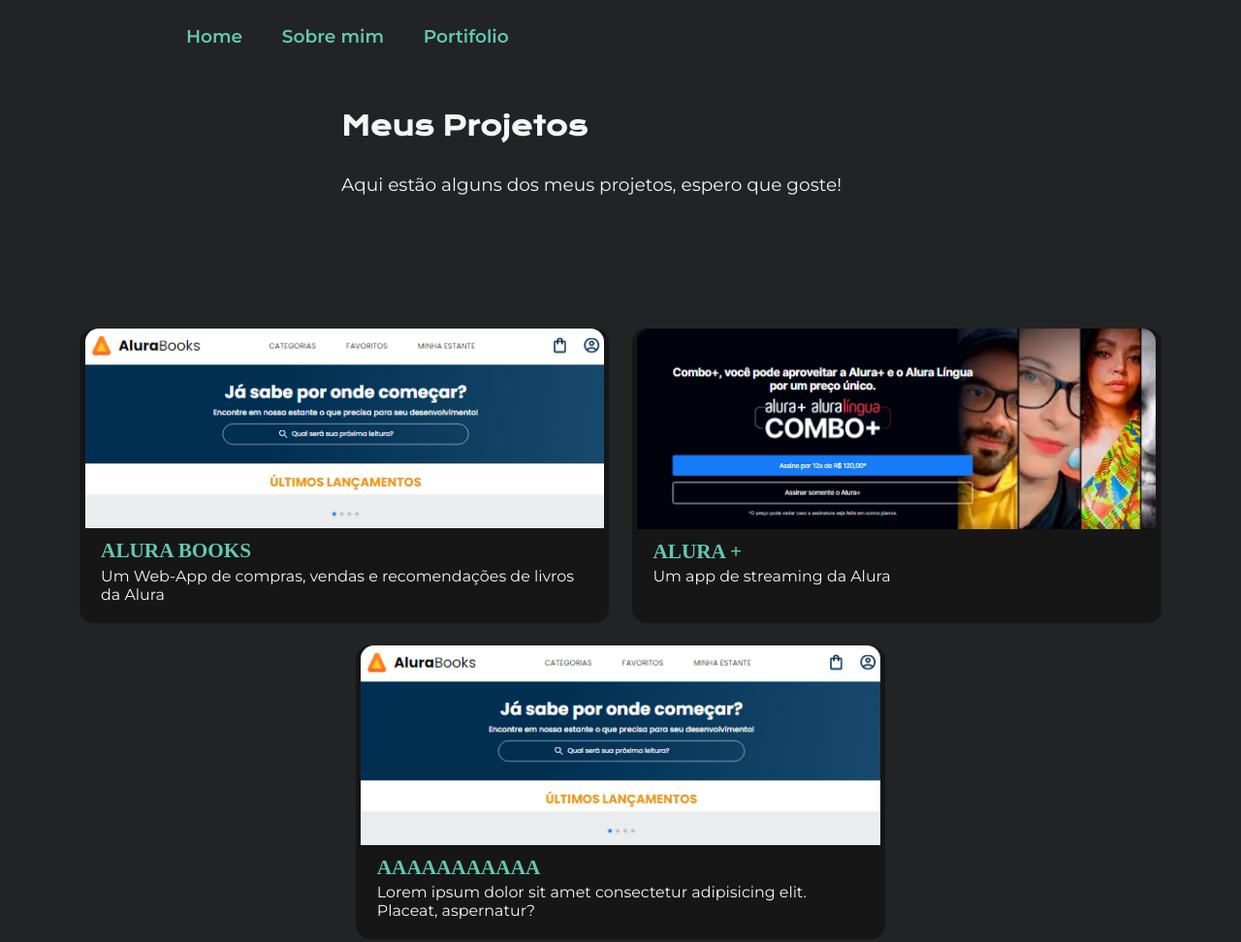
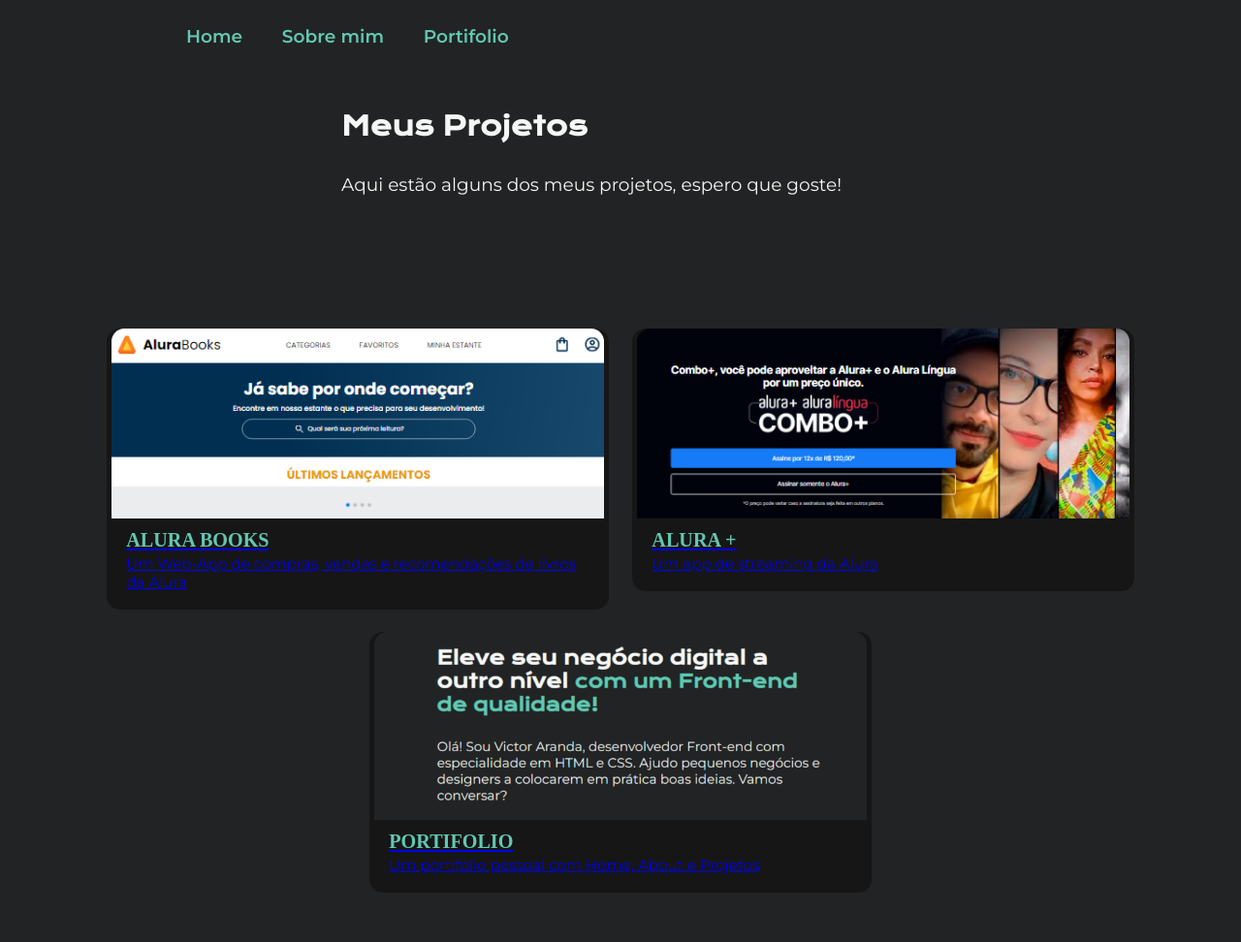
Before and after one commit to Blue260910/Portifolio, a plain HTML site: page portifolio.html in a window 1280 px wide. Shown: the top 972 px of the page at 97% size. Drawn offline with nearby package versions, Linux system fonts and the light colour scheme.

Commit message:
Adição de links

```diff
--- a/portifolio.html
+++ b/portifolio.html
@@ -24,6 +24,8 @@
         </section>
         <section>
             <div class="apresentacao_portifolio">
+                <!----------------------------- Item 1 ini ----------------------------->
+                <a href="https://github.com/Blue260910/AluraBook">
                 <div class="apresentacao_portifolio_itens card3">
 
                     <img class="apresentacao_portifolio_itens_img" src="assets/AluraBooks_Tumb.PNG" alt="Imagem do projeto 1">
@@ -33,6 +35,10 @@
                     </div>
 
                 </div>
+                </a>
+                <!----------------------------- Item 1 fim ----------------------------->
+                <!----------------------------- Item 2 ini ----------------------------->
+                <a href="https://github.com/Blue260910/AluraPlus">
                 <div class="apresentacao_portifolio_itens card3">
 
                     <img class="apresentacao_portifolio_itens_img" src="assets/Alura+_Tumb.PNG" alt="Imagem do
@@ -43,16 +49,21 @@
                     </div>
 
                 </div>
-
+                </a>
+                <!----------------------------- Item 2 fim ----------------------------->
+                <!----------------------------- Item 3 ini ----------------------------->
+                <a href="https://github.com/Blue260910/Portifolio">
                 <div class="apresentacao_portifolio_itens card3">
 
-                    <img class="apresentacao_portifolio_itens_img" src="assets/AluraBooks_Tumb.PNG" alt="Imagem do projeto 1">
+                    <img class="apresentacao_portifolio_itens_img" src="assets/portifolio_tumb.png" alt="Imagem do projeto 1">
                     <div>
-                        <h2 class="apresentacao_portifolio_itens_titulo">AAAAAAAAAAA</h2>
-                        <p class="apresentacao_portifolio_itens_texto">Lorem ipsum dolor sit amet consectetur adipisicing elit. Placeat, aspernatur? </p>
+                        <h2 class="apresentacao_portifolio_itens_titulo">Portifolio</h2>
+                        <p class="apresentacao_portifolio_itens_texto">Um portifolio pessoal com Home, About e Projetos</p>
                     </div>
 
                 </div>
+                </a>
+                <!----------------------------- Item 2 fim ----------------------------->
 
             </div>
         </section>
```
Also changed, not shown: assets/portifolio_tumb.png (added).
